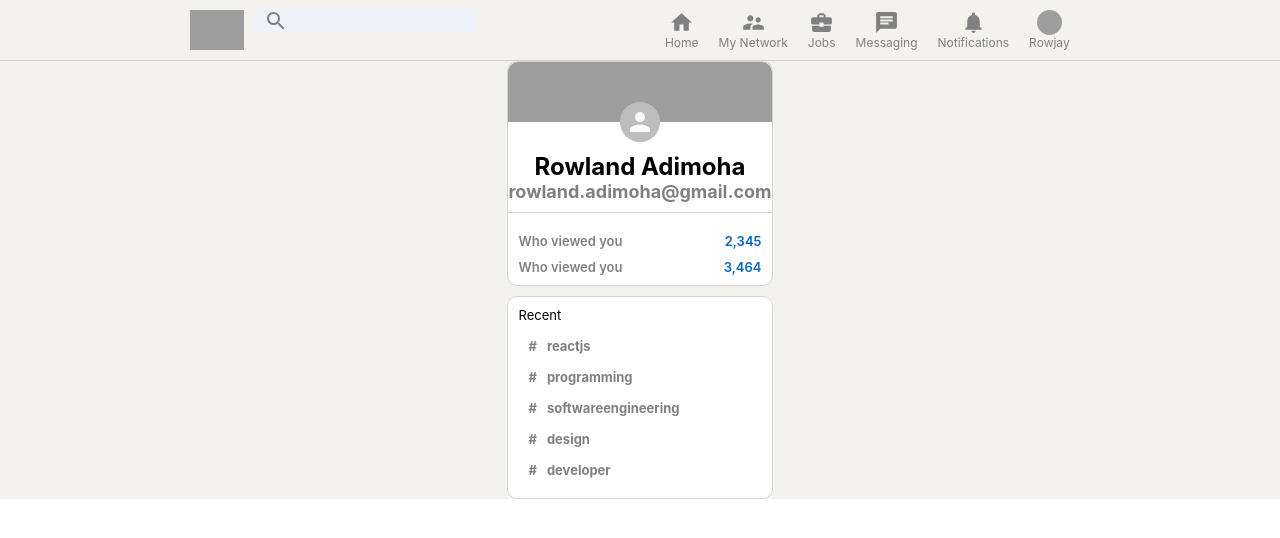
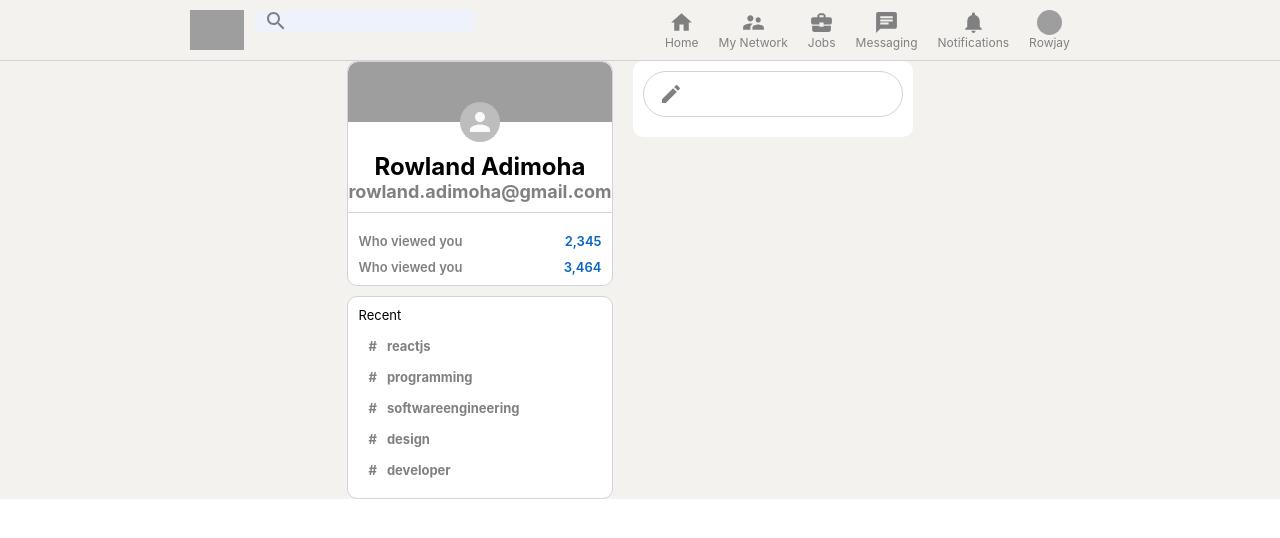
Before and after one commit to rowjay007/linkedin-clone, a React (Create React App) app: page / in a window 1280 px wide. Shown: the top 538 px of the page. Built offline with nearby package versions, Linux system fonts and the light colour scheme; grey boxes are pictures that could not be loaded.

Commit message:
create feed component

```diff
--- a/src/App.js
+++ b/src/App.js
@@ -1,5 +1,6 @@
 import React from "react";
 import "./App.css";
+import Feed from "./Feed";
 import Header from "./Header";
 import Sidebar from "./Sidebar";
 
@@ -10,6 +11,7 @@
 
       <div className="app__body">
         <Sidebar />
+        <Feed />
       </div>
     </div>
   );
--- /dev/null
+++ b/src/Feed.css
@@ -0,0 +1,37 @@
+.feed {
+  flex: 0.6;
+  margin: 0 20px;
+}
+
+.feed__inputContainer {
+  background-color: white;
+  padding: 10px;
+  padding-bottom: 20px;
+  border-radius: 10px;
+  margin-bottom: 20px;
+}
+
+.feed__input {
+  border: 1px solid lightgray;
+  border-radius: 30px;
+  display: flex;
+  padding: 10px;
+  color: gray;
+  padding-left: 15px;
+}
+
+.feed__input > form {
+  display: flex;
+  width: 100%;
+}
+.feed__input > form > input {
+  border: none;
+  flex: 1;
+  margin-left: 30px;
+  outline-width: 0;
+  font-weight: 600;
+}
+
+.feed__input > form > button {
+  display: none;
+}
--- /dev/null
+++ b/src/Feed.js
@@ -0,0 +1,21 @@
+import React from "react";
+import CreateIcon from "@material-ui/icons/Create";
+
+import "./Feed.css";
+const Feed = () => {
+  return (
+    <div className="feed">
+      <div className="feed__inputContainer">
+        <div className="feed__input">
+          <CreateIcon />
+          <form>
+            <input type="text" />
+            <button type="submit">Send</button>
+          </form>
+        </div>
+      </div>
+    </div>
+  );
+};
+
+export default Feed;
```
Also changed, not shown: 1 other file (tests, documents, lock files or other folders).
